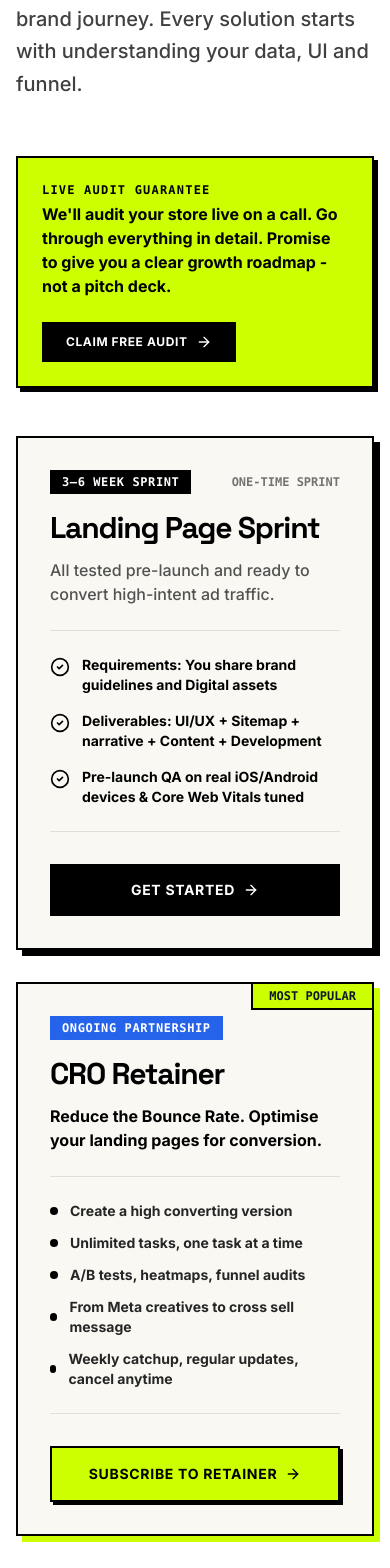
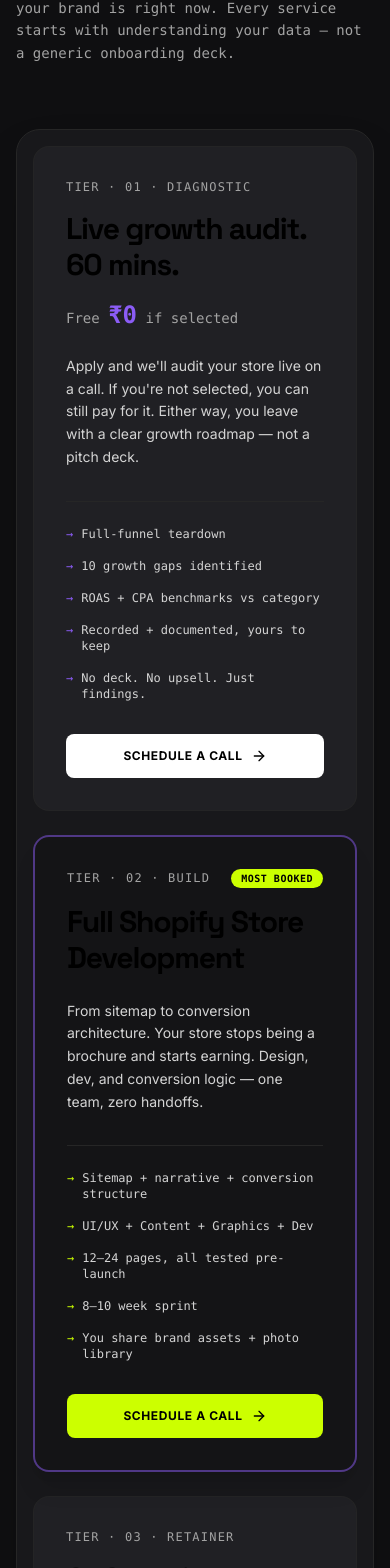
Before and after one commit to Aaditya29112005/Janusmaad-, a Next.js app: page / in a window 390 px wide. Shown: the part 8571-10139 px from the top of the page. Built offline with nearby package versions, Linux system fonts and the light colour scheme.

Commit message:
feat: implement dark mode sections, 3-tier engagement cards, process steps, qualification split-card, and massive footer

```diff
--- a/src/components/sections/ServicesGrid.tsx
+++ b/src/components/sections/ServicesGrid.tsx
@@ -2,185 +2,236 @@
 
 import React from 'react';
 import Link from 'next/link';
-import { ArrowRight, CheckCircle2, Zap, Smartphone, Code, ShieldCheck } from 'lucide-react';
+import { ArrowRight } from 'lucide-react';
 
 export const ServicesGrid: React.FC = () => {
   return (
-    <section id="services" className="py-24 bg-white relative z-10 border-b border-black/10">
+    <section id="services" className="py-24 bg-[#0F0F11] text-white relative z-10">
       <div className="max-w-7xl mx-auto px-4 sm:px-6 lg:px-8">
 
-        {/* Table 1 Header */}
-        <div className="mb-14 text-left max-w-4xl">
-          <h2 className="text-4xl sm:text-5xl md:text-6xl font-heading font-black text-black tracking-tight mb-4">
-            We Build for Conversions
-          </h2>
-          <p className="text-xl text-neutral-700 font-medium leading-relaxed">
-            Choose the solution that fits your brand journey. Every solution starts with understanding your data, UI and funnel.
+        {/* Section 1 Header */}
+        <div className="flex flex-col md:flex-row items-start md:items-end justify-between mb-16 gap-6">
+          <div>
+            <h2 className="text-4xl sm:text-5xl md:text-6xl font-heading font-black tracking-tight leading-[1.05]">
+              Three ways in.<br />
+              <span className="text-[#8B5CF6]">One direction.</span>
+            </h2>
+          </div>
+          <p className="text-neutral-400 font-mono text-sm max-w-md leading-relaxed">
+            Pick the engagement that matches where your brand is right now. Every service starts with understanding your data — not a generic onboarding deck.
           </p>
         </div>
 
-        {/* Live Audit Guarantee Callout */}
-        <div className="bg-[#CCFF00] border-2 border-black p-6 md:p-8 mb-12 shadow-[4px_4px_0px_0px_rgba(0,0,0,1)] flex flex-col md:flex-row items-start md:items-center justify-between gap-6">
-          <div>
-            <span className="text-xs font-mono font-black uppercase tracking-widest text-black block mb-1">
-              LIVE AUDIT GUARANTEE
-            </span>
-            <p className="text-base md:text-lg text-black font-bold">
-              We'll audit your store live on a call. Go through everything in detail. Promise to give you a clear growth roadmap - not a pitch deck.
-            </p>
-          </div>
-          <Link
-            href="#contact"
-            className="shrink-0 bg-black text-white px-6 py-3 font-bold text-xs uppercase tracking-wider flex items-center gap-2 hover:bg-neutral-800 transition-colors"
-          >
-            <span>Claim Free Audit</span>
-            <ArrowRight className="w-4 h-4" />
-          </Link>
-        </div>
+        {/* 3 Tier Dark Cards Container */}
+        <div className="bg-[#18181B] border border-neutral-800 rounded-3xl p-4 sm:p-6 grid grid-cols-1 lg:grid-cols-3 gap-6 shadow-2xl mb-32">
 
-        {/* Engagement Models Cards Grid */}
-        <div className="grid grid-cols-1 md:grid-cols-2 gap-8 mb-24">
-
-          {/* Card 1: Landing Page Sprint */}
-          <div className="bg-[#F9F8F3] border-2 border-black p-8 md:p-10 shadow-[6px_6px_0px_0px_rgba(0,0,0,1)] flex flex-col justify-between">
+          {/* Tier 01: Diagnostic */}
+          <div className="bg-[#202024] border border-neutral-800/80 rounded-2xl p-8 flex flex-col justify-between space-y-8">
             <div>
-              <div className="flex justify-between items-center mb-4">
-                <span className="bg-black text-white px-3 py-1 text-xs font-mono font-bold uppercase tracking-wider">
-                  3–6 WEEK SPRINT
-                </span>
-                <span className="text-xs font-mono font-bold text-neutral-500">ONE-TIME SPRINT</span>
+              <div className="text-xs font-mono text-neutral-400 uppercase tracking-widest mb-4">
+                Tier · 01 · Diagnostic
               </div>
 
-              <h3 className="text-3xl font-heading font-black text-black mb-3">
-                Landing Page Sprint
+              <h3 className="text-3xl font-heading font-black text-white mb-4">
+                Live growth audit.<br />60 mins.
               </h3>
-              <p className="text-base text-neutral-600 font-medium mb-6">
-                All tested pre-launch and ready to convert high-intent ad traffic.
+
+              <div className="mb-6">
+                <span className="text-sm font-mono text-neutral-400">Free </span>
+                <span className="text-2xl font-mono font-bold text-[#8B5CF6]">₹0</span>
+                <span className="text-sm font-mono text-neutral-400"> if selected</span>
+              </div>
+
+              <p className="text-sm text-neutral-300 font-normal leading-relaxed mb-8">
+                Apply and we'll audit your store live on a call. If you're not selected, you can still pay for it. Either way, you leave with a clear growth roadmap — not a pitch deck.
               </p>
 
-              <div className="space-y-4 border-t border-b border-black/10 py-6 mb-8">
-                <div className="flex items-start gap-3">
-                  <CheckCircle2 className="w-5 h-5 text-black shrink-0 mt-0.5" />
-                  <span className="text-sm font-bold text-black">
-                    Requirements: You share brand guidelines and Digital assets
-                  </span>
+              <div className="space-y-4 font-mono text-xs text-neutral-300 pt-6 border-t border-neutral-800">
+                <div className="flex items-start gap-2">
+                  <span className="text-[#8B5CF6]">→</span>
+                  <span>Full-funnel teardown</span>
                 </div>
-                <div className="flex items-start gap-3">
-                  <CheckCircle2 className="w-5 h-5 text-black shrink-0 mt-0.5" />
-                  <span className="text-sm font-bold text-black">
-                    Deliverables: UI/UX + Sitemap + narrative + Content + Development
-                  </span>
+                <div className="flex items-start gap-2">
+                  <span className="text-[#8B5CF6]">→</span>
+                  <span>10 growth gaps identified</span>
                 </div>
-                <div className="flex items-start gap-3">
-                  <CheckCircle2 className="w-5 h-5 text-black shrink-0 mt-0.5" />
-                  <span className="text-sm font-bold text-black">
-                    Pre-launch QA on real iOS/Android devices & Core Web Vitals tuned
-                  </span>
+                <div className="flex items-start gap-2">
+                  <span className="text-[#8B5CF6]">→</span>
+                  <span>ROAS + CPA benchmarks vs category</span>
+                </div>
+                <div className="flex items-start gap-2">
+                  <span className="text-[#8B5CF6]">→</span>
+                  <span>Recorded + documented, yours to keep</span>
+                </div>
+                <div className="flex items-start gap-2">
+                  <span className="text-[#8B5CF6]">→</span>
+                  <span>No deck. No upsell. Just findings.</span>
                 </div>
               </div>
             </div>
 
             <Link
               href="#contact"
-              className="w-full bg-black text-white py-4 text-center font-bold text-sm uppercase tracking-wider flex items-center justify-center gap-2 hover:bg-neutral-800 transition-colors"
+              className="w-full bg-white text-black font-bold py-3.5 px-6 rounded-lg text-center text-xs uppercase tracking-wider hover:bg-neutral-200 transition-colors flex items-center justify-center gap-2"
             >
-              <span>Get Started</span>
+              <span>Schedule a call</span>
               <ArrowRight className="w-4 h-4" />
             </Link>
           </div>
 
-          {/* Card 2: CRO Retainer */}
-          <div className="bg-[#F9F8F3] border-2 border-black p-8 md:p-10 shadow-[6px_6px_0px_0px_rgba(204,255,0,1)] flex flex-col justify-between relative overflow-hidden">
-            <div className="absolute top-0 right-0 bg-[#CCFF00] border-b-2 border-l-2 border-black px-4 py-1 font-mono font-black text-xs">
-              MOST POPULAR
-            </div>
-
+          {/* Tier 02: Build (Highlighted Card) */}
+          <div className="bg-[#141416] border-2 border-[#8B5CF6]/50 rounded-2xl p-8 flex flex-col justify-between space-y-8 relative overflow-hidden shadow-xl">
             <div>
-              <div className="flex justify-between items-center mb-4">
-                <span className="bg-blue-600 text-white px-3 py-1 text-xs font-mono font-bold uppercase tracking-wider">
-                  ONGOING PARTNERSHIP
+              <div className="flex items-center justify-between mb-4">
+                <span className="text-xs font-mono text-neutral-400 uppercase tracking-widest">
+                  Tier · 02 · Build
+                </span>
+                <span className="bg-[#CCFF00] text-black font-mono font-bold text-[10px] uppercase tracking-wider px-2.5 py-0.5 rounded-full">
+                  Most booked
                 </span>
               </div>
 
-              <h3 className="text-3xl font-heading font-black text-black mb-3">
-                CRO Retainer
+              <h3 className="text-3xl font-heading font-black text-white mb-6">
+                Full Shopify Store Development
               </h3>
-              <p className="text-base text-black font-bold mb-6">
-                Reduce the Bounce Rate. Optimise your landing pages for conversion.
+
+              <p className="text-sm text-neutral-300 font-normal leading-relaxed mb-8">
+                From sitemap to conversion architecture. Your store stops being a brochure and starts earning. Design, dev, and conversion logic — one team, zero handoffs.
               </p>
 
-              <ul className="space-y-3 border-t border-b border-black/10 py-6 mb-8 text-sm font-bold text-neutral-800">
-                <li className="flex items-center gap-3">
-                  <span className="w-2 h-2 bg-black rounded-full" />
-                  <span>Create a high converting version</span>
-                </li>
-                <li className="flex items-center gap-3">
-                  <span className="w-2 h-2 bg-black rounded-full" />
-                  <span>Unlimited tasks, one task at a time</span>
-                </li>
-                <li className="flex items-center gap-3">
-                  <span className="w-2 h-2 bg-black rounded-full" />
-                  <span>A/B tests, heatmaps, funnel audits</span>
-                </li>
-                <li className="flex items-center gap-3">
-                  <span className="w-2 h-2 bg-black rounded-full" />
-                  <span>From Meta creatives to cross sell message</span>
-                </li>
-                <li className="flex items-center gap-3">
-                  <span className="w-2 h-2 bg-black rounded-full" />
-                  <span>Weekly catchup, regular updates, cancel anytime</span>
-                </li>
-              </ul>
+              <div className="space-y-4 font-mono text-xs text-neutral-300 pt-6 border-t border-neutral-800">
+                <div className="flex items-start gap-2">
+                  <span className="text-[#CCFF00]">→</span>
+                  <span>Sitemap + narrative + conversion structure</span>
+                </div>
+                <div className="flex items-start gap-2">
+                  <span className="text-[#CCFF00]">→</span>
+                  <span>UI/UX + Content + Graphics + Dev</span>
+                </div>
+                <div className="flex items-start gap-2">
+                  <span className="text-[#CCFF00]">→</span>
+                  <span>12–24 pages, all tested pre-launch</span>
+                </div>
+                <div className="flex items-start gap-2">
+                  <span className="text-[#CCFF00]">→</span>
+                  <span>8–10 week sprint</span>
+                </div>
+                <div className="flex items-start gap-2">
+                  <span className="text-[#CCFF00]">→</span>
+                  <span>You share brand assets + photo library</span>
+                </div>
+              </div>
             </div>
 
             <Link
               href="#contact"
-              className="w-full bg-[#CCFF00] text-black border-2 border-black py-4 text-center font-bold text-sm uppercase tracking-wider flex items-center justify-center gap-2 hover:bg-[#b8e600] transition-colors shadow-[3px_3px_0px_0px_rgba(0,0,0,1)]"
+              className="w-full bg-[#CCFF00] text-black font-bold py-3.5 px-6 rounded-lg text-center text-xs uppercase tracking-wider hover:bg-[#b8e600] transition-colors flex items-center justify-center gap-2"
             >
-              <span>Subscribe to Retainer</span>
+              <span>Schedule a call</span>
+              <ArrowRight className="w-4 h-4" />
+            </Link>
+          </div>
+
+          {/* Tier 03: Retainer */}
+          <div className="bg-[#202024] border border-neutral-800/80 rounded-2xl p-8 flex flex-col justify-between space-y-8">
+            <div>
+              <div className="text-xs font-mono text-neutral-400 uppercase tracking-widest mb-4">
+                Tier · 03 · Retainer
+              </div>
+
+              <h3 className="text-3xl font-heading font-black text-white mb-6">
+                CRO retainer. Per landing page.
+              </h3>
+
+              <p className="text-sm text-neutral-300 font-normal leading-relaxed mb-8">
+                Choose the number of landing pages. For each one we build a high-converting version and a test variation. Runs until the numbers move.
+              </p>
+
+              <div className="space-y-4 font-mono text-xs text-neutral-300 pt-6 border-t border-neutral-800">
+                <div className="flex items-start gap-2">
+                  <span className="text-[#8B5CF6]">→</span>
+                  <span>High-converting version + test variation</span>
+                </div>
+                <div className="flex items-start gap-2">
+                  <span className="text-[#8B5CF6]">→</span>
+                  <span>Weekly async, monthly live review</span>
+                </div>
+                <div className="flex items-start gap-2">
+                  <span className="text-[#8B5CF6]">→</span>
+                  <span>A/B tests, heatmaps, funnel audits</span>
+                </div>
+                <div className="flex items-start gap-2">
+                  <span className="text-[#8B5CF6]">→</span>
+                  <span>Meta creatives to cross-sell messaging</span>
+                </div>
+                <div className="flex items-start gap-2">
+                  <span className="text-[#8B5CF6]">→</span>
+                  <span>Ongoing, cancel anytime</span>
+                </div>
+              </div>
+            </div>
+
+            <Link
+              href="#contact"
+              className="w-full bg-white text-black font-bold py-3.5 px-6 rounded-lg text-center text-xs uppercase tracking-wider hover:bg-neutral-200 transition-colors flex items-center justify-center gap-2"
+            >
+              <span>Schedule a call</span>
               <ArrowRight className="w-4 h-4" />
             </Link>
           </div>
 
         </div>
 
-        {/* Table 2: Data In. Design Out. */}
-        <div id="process" className="pt-16 border-t-2 border-black">
+        {/* Section 2: How we actually work. */}
+        <div id="process" className="pt-16 border-t border-neutral-800">
 
-          <div className="mb-12 text-left">
-            <h2 className="text-3xl sm:text-4xl md:text-5xl font-heading font-black text-black tracking-tight mb-4">
-              Data In. Design Out. Start Conversions from Day One.
-            </h2>
-            <p className="text-lg md:text-xl text-neutral-700 font-medium max-w-4xl leading-relaxed">
-              No creative exploration phase. No Delays. No 40-slide decks. We build for conversions.
+          <div className="flex flex-col md:flex-row items-start md:items-end justify-between mb-16 gap-6">
+            <div>
+              <h2 className="text-4xl sm:text-5xl md:text-6xl font-heading font-black tracking-tight leading-[1.05]">
+                How we actually<br />
+                <span className="text-[#8B5CF6]">work.</span>
+              </h2>
+            </div>
+            <p className="text-neutral-400 font-mono text-sm max-w-lg leading-relaxed">
+              Data in. Conversion out. Shipped live. No "creative exploration phase." No 40-slide decks. We're builders who happen to be researchers — and that order matters.
             </p>
           </div>
 
-          <div className="grid grid-cols-1 md:grid-cols-2 gap-8">
+          <div className="bg-[#18181B] border border-neutral-800 rounded-3xl p-4 sm:p-6 grid grid-cols-1 lg:grid-cols-3 gap-6 shadow-2xl">
 
-            {/* Principle 1 */}
-            <div className="bg-[#F9F8F3] border-2 border-black p-8 shadow-[4px_4px_0px_0px_rgba(0,0,0,1)]">
-              <div className="w-12 h-12 bg-black text-[#CCFF00] flex items-center justify-center font-mono font-black text-xl mb-6">
-                <Smartphone className="w-6 h-6" />
-              </div>
-              <h3 className="text-2xl font-heading font-black text-black mb-3">
-                Mobile first, Conversion first, Perfected
+            {/* Step 01 */}
+            <div className="bg-[#202024] border border-neutral-800/80 rounded-2xl p-8 space-y-6">
+              <div className="text-4xl font-heading font-black text-[#8B5CF6]">01</div>
+              <div className="text-xs font-mono text-neutral-400 uppercase tracking-widest">Data in</div>
+              <h3 className="text-2xl font-heading font-bold text-white">
+                Deep platform analysis.
               </h3>
-              <p className="text-base text-neutral-800 font-normal leading-relaxed">
-                Unlimited rounds of iteration until it's right. Every element earns its place. Conversion architecture built around your customer journey.
+              <p className="text-sm text-neutral-300 font-normal leading-relaxed">
+                We pull signal from Meta, Shopify, GA4, Clarity, and every other platform that matters. Heatmaps, funnels, drop-offs, session recordings — the full picture before we touch a pixel.
               </p>
             </div>
 
-            {/* Principle 2 */}
-            <div className="bg-[#F9F8F3] border-2 border-black p-8 shadow-[4px_4px_0px_0px_rgba(0,0,0,1)]">
-              <div className="w-12 h-12 bg-black text-[#CCFF00] flex items-center justify-center font-mono font-black text-xl mb-6">
-                <Code className="w-6 h-6" />
-              </div>
-              <h3 className="text-2xl font-heading font-black text-black mb-3">
-                Hand-coded & Speed-tuned
+            {/* Step 02 */}
+            <div className="bg-[#202024] border border-neutral-800/80 rounded-2xl p-8 space-y-6">
+              <div className="text-4xl font-heading font-black text-[#8B5CF6]">02</div>
+              <div className="text-xs font-mono text-neutral-400 uppercase tracking-widest">Design out</div>
+              <h3 className="text-2xl font-heading font-bold text-white">
+                Conversion-first design.
               </h3>
-              <p className="text-base text-neutral-800 font-normal leading-relaxed">
-                Hand-coded, speed-optimised, QA'd on multiple devices. We don't call it done until the numbers do.
+              <p className="text-sm text-neutral-300 font-normal leading-relaxed">
+                Every element earns its place. Real copy, real assets, conversion architecture built around your customer journey. Unlimited rounds of iteration until the data says it's right.
+              </p>
+            </div>
+
+            {/* Step 03 */}
+            <div className="bg-[#202024] border border-neutral-800/80 rounded-2xl p-8 space-y-6">
+              <div className="text-4xl font-heading font-black text-[#8B5CF6]">03</div>
+              <div className="text-xs font-mono text-neutral-400 uppercase tracking-widest">Shipped live</div>
+              <h3 className="text-2xl font-heading font-bold text-white">
+                Development + live link.
+              </h3>
+              <p className="text-sm text-neutral-300 font-normal leading-relaxed">
+                Hand-coded, speed-tuned, QA'd on real devices. You get a live link to test, click, break. We don't call it done until the numbers do.
               </p>
             </div>
 
```
Also changed, not shown: src/components/layout/Footer.tsx (+75 -81 lines), src/components/sections/QualificationSection.tsx (+85 -27 lines).
